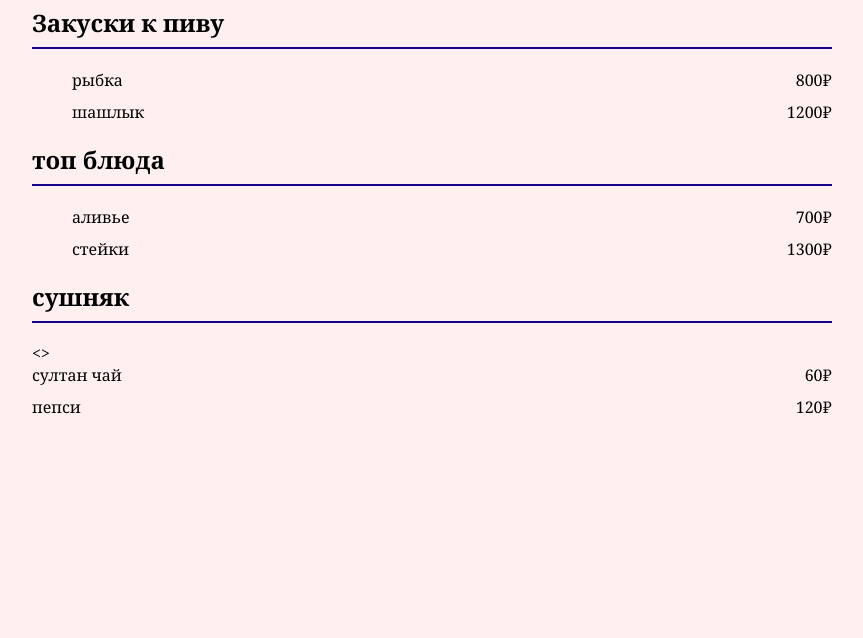
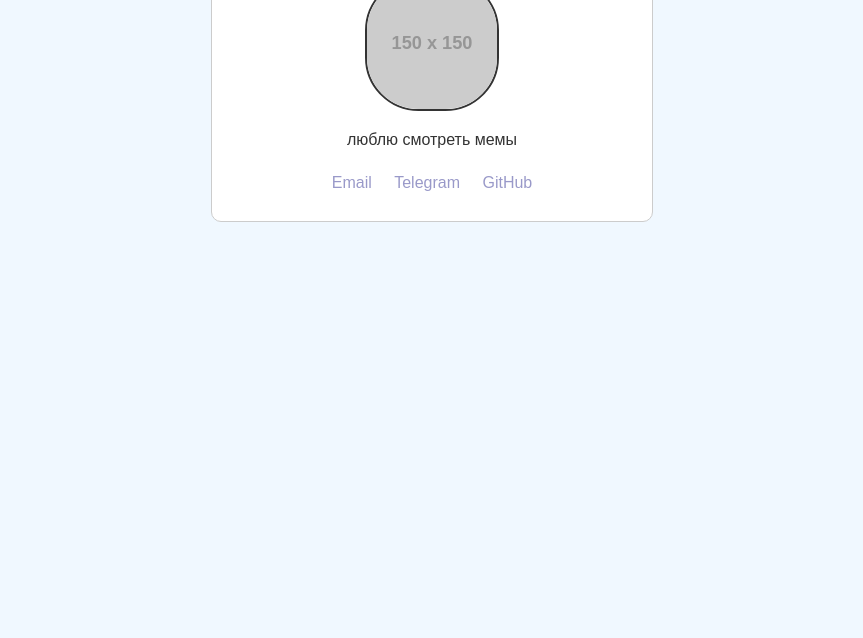
Before and after one commit to greb3456/my-sagur, a plain HTML site: page index.html in a window 1280 px wide. Shown: the part 162-800 px from the top of the page, without its empty margins (208-1071 px from the left). Drawn offline with Linux system fonts and the light colour scheme; placeholder pictures from the web are drawn by us.

Commit message:
first commit

```diff
--- a/index.html
+++ b/index.html
@@ -1,55 +1,47 @@
 <!DOCTYPE html>
 <html>
 <head>
-<meta charset="UTF-8">
-  <title>Меню заведения</title>
+  <meta charset="UTF-8">
+  <title>визитка негрика </title>
   <style>
     body {
-      font-family: Georgia, serif;
-      background-color: #fff0f0;
-      padding: 60px;
-      max-width: 800px;
+      font-family: Arial, sans-serif;
+      background-color: #f0f8ff;
+      padding: 30px;
+      color: #333;
+    }
+    .card {
+      max-width: 400px;
       margin: auto;
+      padding: 20px;
+      background-color: white;
+      border: 1px solid #ccc;
+      border-radius: 10px;
+      text-align: center;
     }
-    h1 {
-      text-align: center;
-      color: #006b8b;
+    img {
+      width: 130px;
+      border-radius: 40%;
+      border: 2px solid #333;
     }
-    h2 {
-      border-bottom: 2px solid #15008b;
-      padding-bottom: 8px;
-    }
-    ul {
-      list-style: none;
-      padding-left: 3;
-    }
-    li {
-      margin-bottom: 10px;
-    }
-    .dish {
-      display: flex;
-      justify-content: space-between;
+    .contacts a {
+      display: inline-block;
+      margin: 9px;
+      text-decoration: none;
+      color: #0076;
     }
   </style>
 </head>
-<>
-  <h1>Меню заведения</h1>
-
-  <h2>Закуски к пиву</h2>
-  <ul>
-    <li class="dish"><span>рыбка</span><span>800₽</span></li>
-    <li class="dish"><span>шашлык</span><span>1200₽</span></li>
-  </ul>
-
-  <h2>топ блюда</h2>
-  <ul>
-    <li class="dish"><span>аливье</span><span>700₽</span></li>
-    <li class="dish"><span>стейки</span><span>1300₽</span></li>
-  </ul>
-
-  <h2>сушняк</h2>
-  <>
-    <li class="dish"><span>султан чай </span><span>60₽</span></li>
-    <li class="dish"><span>пепси</span><span>120₽</span></li>
-</head>
+<body>
+  <div class="card">
+    <h1>негр</h1>
+    <img src="https://via.placeholder.com/150" alt="Фото">
+    <p>люблю смотреть мемы </p>
+    <div class="contacts">
+      <a href="mailto:negr@gmail.com">Email</a>
+      <a href="https://t.me/negroid">Telegram</a>
+      <a href="https://github.com/negrick">GitHub</a>
+    </div>
+  </div>
+</body>
 </html>
```
Also changed, not shown: 1 other file.
